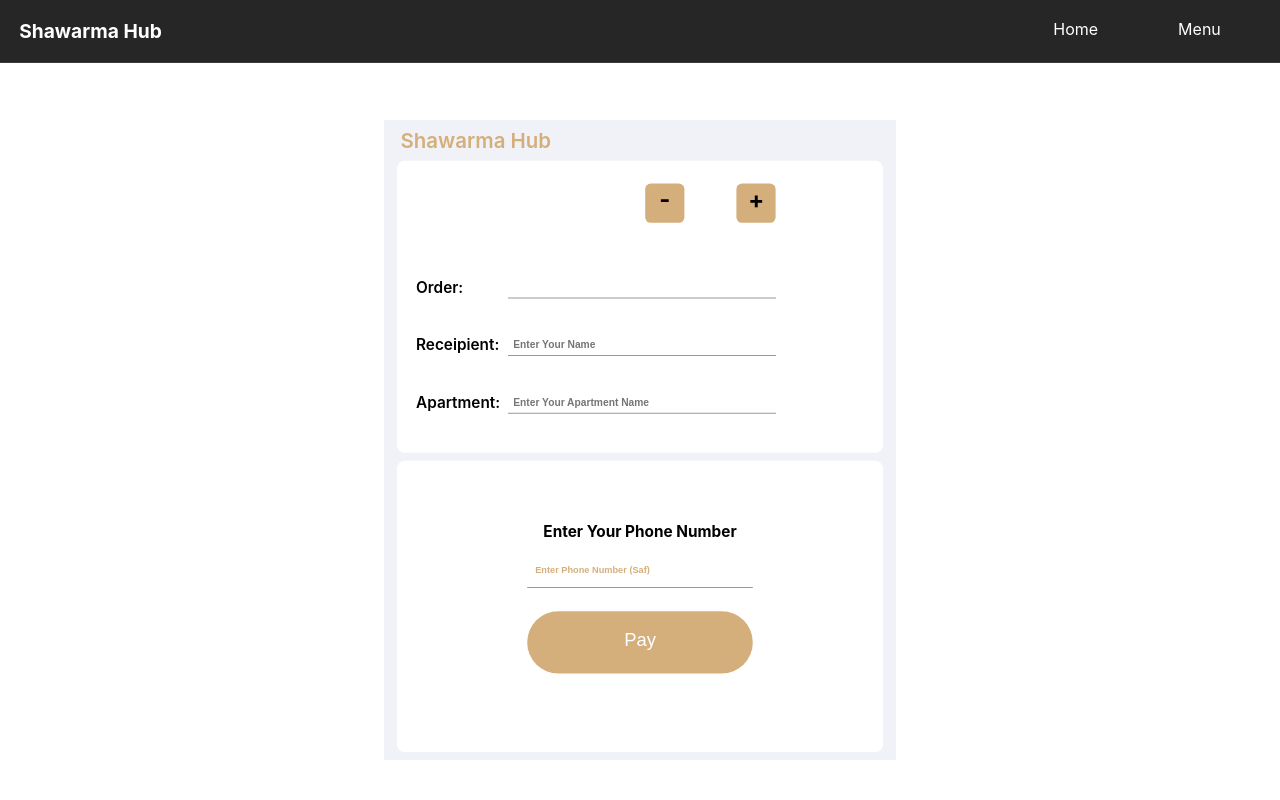
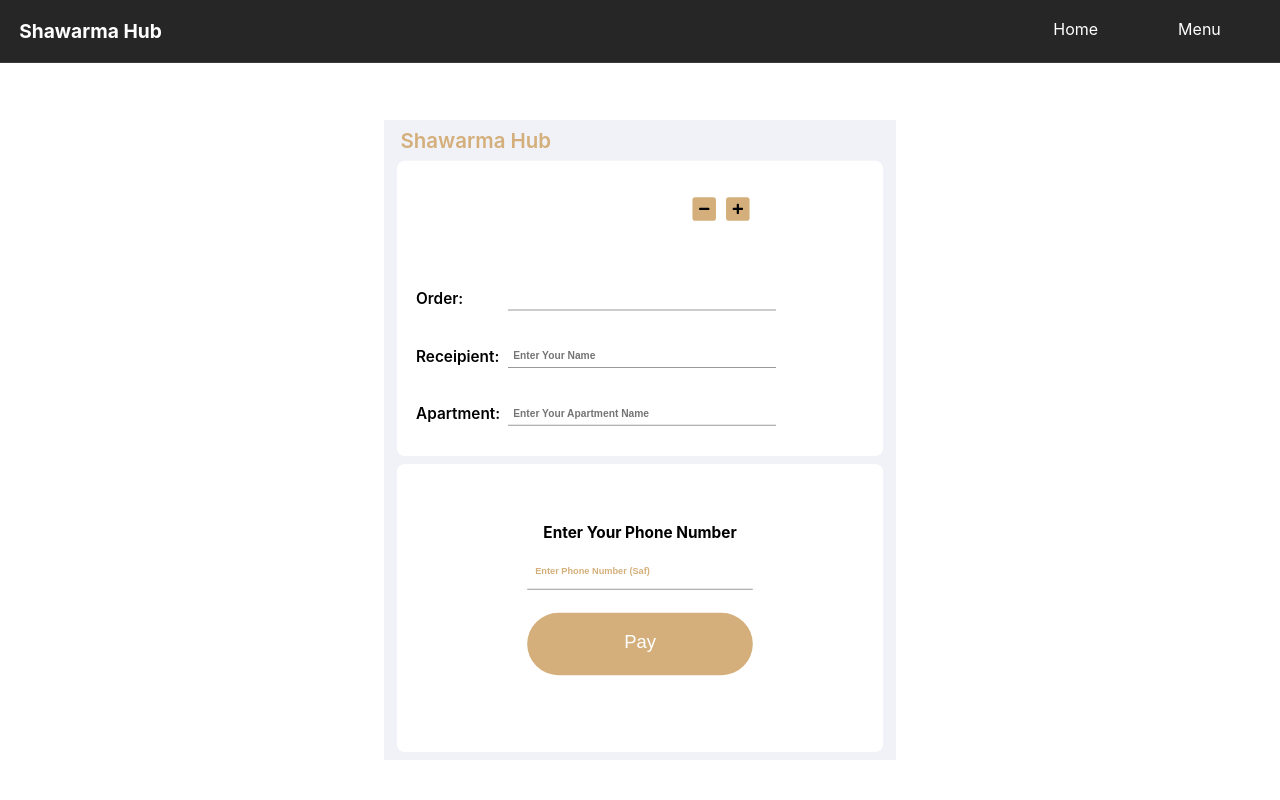
Before and after one commit to sweetLawrence/Shawarma_Hub, a React (Create React App) app: page /payment in a window 1280 px wide. Shown: the top 800 px of the page. Built offline with nearby package versions, Linux system fonts and the light colour scheme.

Commit message:
set payment page

```diff
--- a/package.json
+++ b/package.json
@@ -12,6 +12,7 @@
     "react": "^18.2.0",
     "react-dom": "^18.2.0",
     "react-fast-marquee": "^1.6.2",
+    "react-icons": "^4.12.0",
     "react-router-dom": "^6.20.0",
     "react-scripts": "5.0.1",
     "web-vitals": "^2.1.4"
--- a/src/components/OrderPage.js
+++ b/src/components/OrderPage.js
@@ -1,5 +1,6 @@
 import React from 'react'
 import '../styles/orderpage.css';
+import { FaPlus, FaMinus } from 'react-icons/fa';
 import Button from './Button';
 import { useLocation } from 'react-router-dom';
 import { useEffect } from 'react';
@@ -17,8 +18,8 @@ const OrderPage = () => {
                 <div className="top">
                     <div className="left">{price}</div>
                     <div className="right">
-                        <span className="minus">-</span>
-                        <span className="plus">+</span>
+                        <span className="minus"><FaMinus/></span>
+                        <span className="plus"><FaPlus/></span>
                     </div>
                 </div>
                 <div className="middle">
--- a/src/styles/orderpage.css
+++ b/src/styles/orderpage.css
@@ -57,26 +57,34 @@
 }
 .details .top .right {
   /* background: green; */
-  width: 40%;
+  /* width: 40%; */
   display: flex;
   align-items: center;
-  justify-content: space-around;
+  /* justify-content: space-around; */
   font-weight: 700;
+  scale: 0.5;
 
   /* padding: .5em; */
 }
 .details .top .right .plus,
 .minus {
-  width: 70px;
-  height: 70px;
-  margin-left: 0.1em;
+  /* width: 70px; */
+  /* height: 70px; */
+  /* margin-left: 0.1em; */
   font-size: 2.2em;
   padding: 0.5em;
+  /* margin: .5em; */
   line-height: 2vh;
-  scale: .7;
+  scale: 0.7;
   border-radius: 10px;
-  /* border: 2px solid black; */
+
   background: #d4af7b;
+  transition: all .5s;
+}
+.details .top .right .plus:hover,
+.minus:hover {
+  scale: 0.7;
+  box-shadow: 1px 3px 15px black;
 }
 .details .middle {
   /* background: green; */
```
Also changed, not shown: 1 other file (tests, documents, lock files or other folders).
